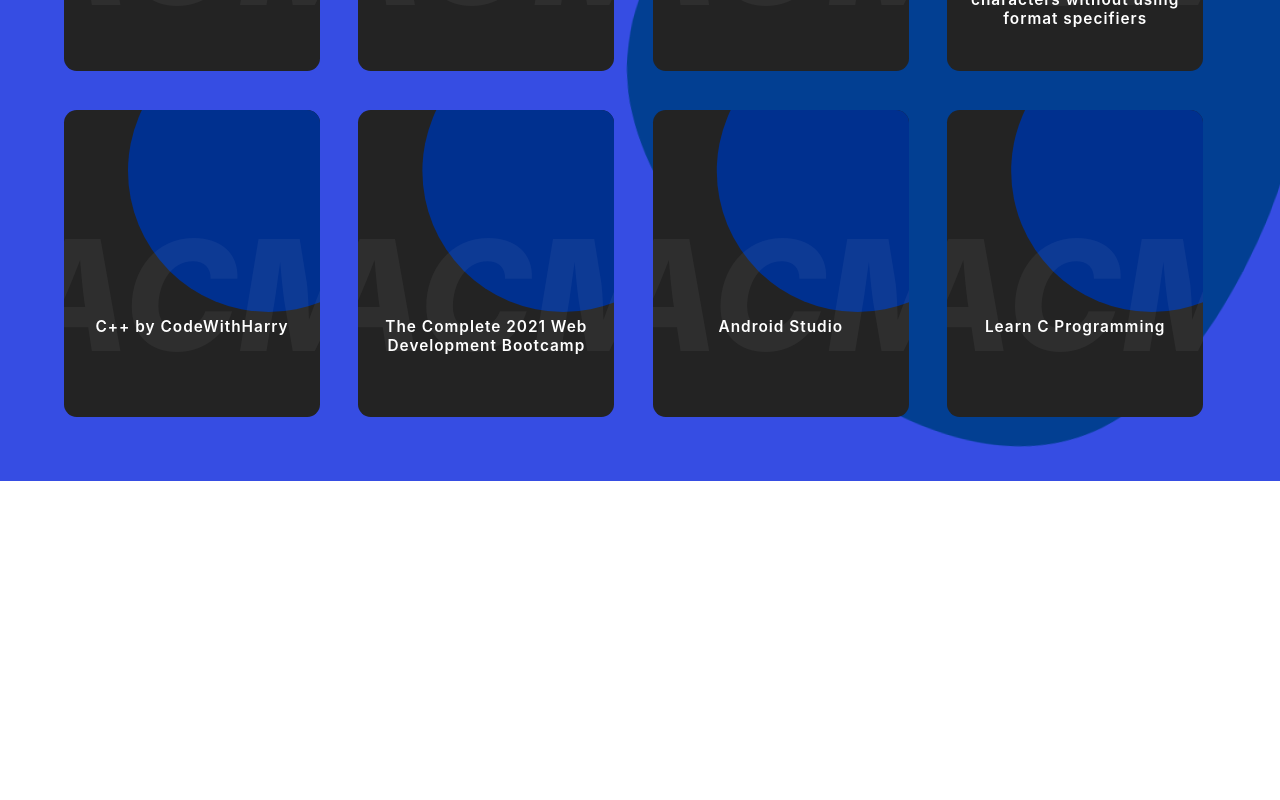
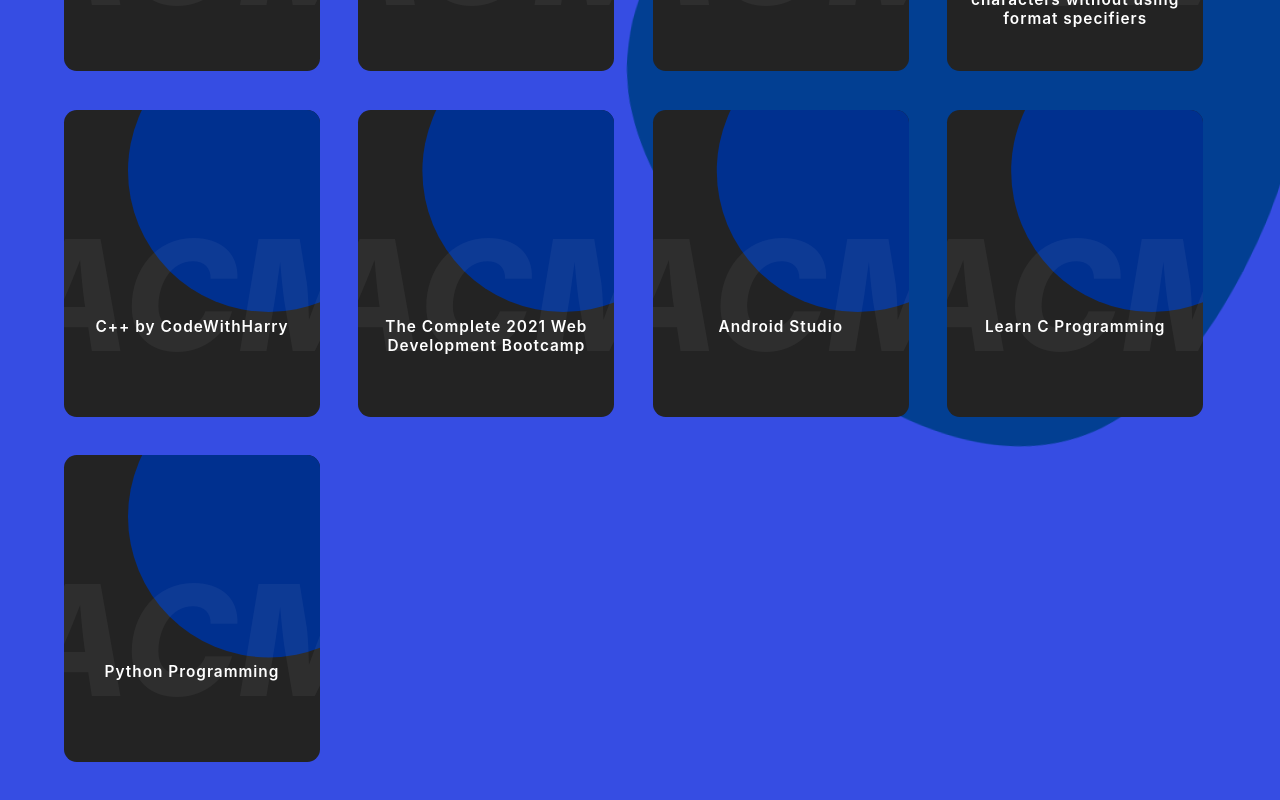
Before and after one commit to ACM-JUIT/Learning-Resources, a React (Create React App) app: page / in a window 1280 px wide. Shown: the part 600-1400 px from the top of the page. Before the commit the page ends 1081 px from the top, so only its background shows below. Built offline with nearby package versions, Linux system fonts and the light colour scheme.

Commit message:
Added a new learning resource

```diff
--- a/src/data.js
+++ b/src/data.js
@@ -39,4 +39,9 @@
       brief: "Learn C language and become a software developer",
       link: "https://www.programiz.com/c-programming",
     },
+    {
+      courseName: "Python Programming",
+      brief: "Learn Python programming from zero.",
+      link: "https://www.udemy.com/course/complete-python-bootcamp/",
+    },
   ];
```
